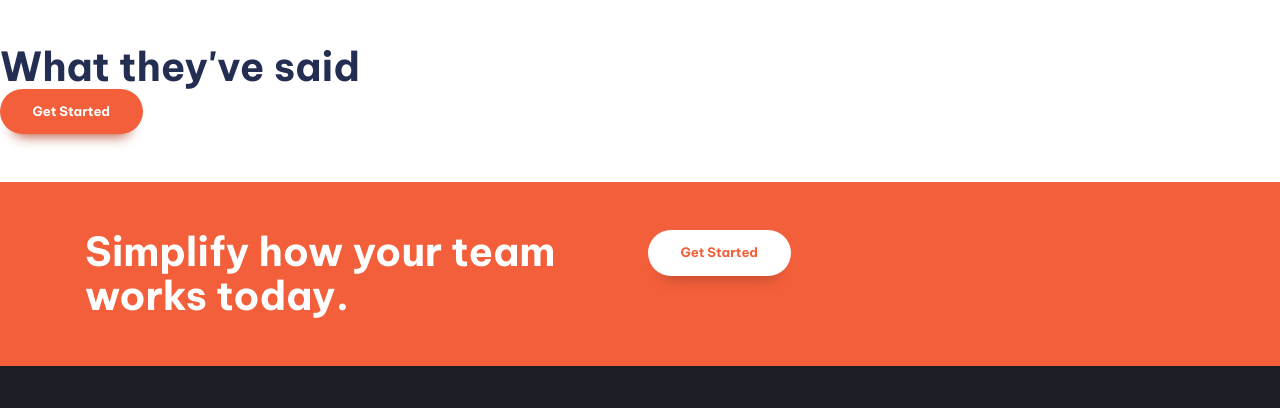
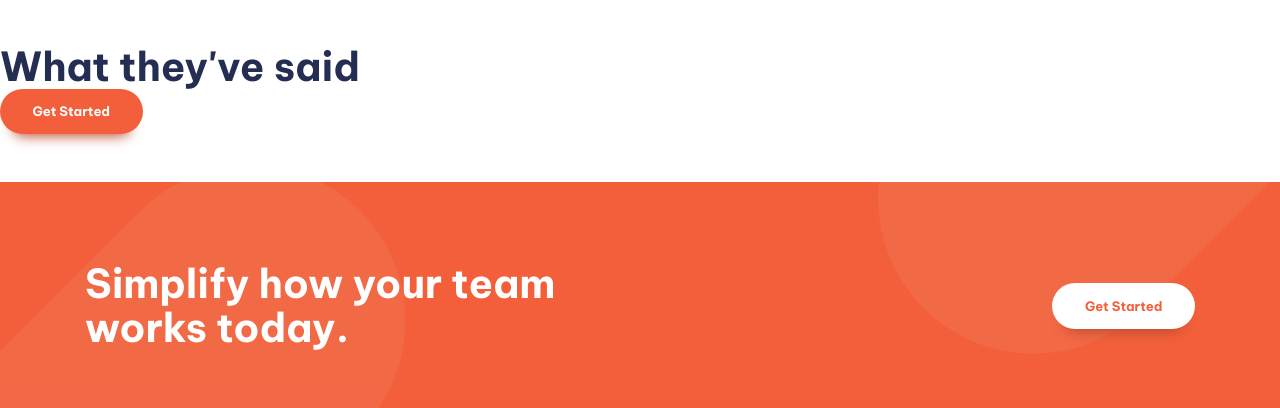
Before and after one commit to Valaeraa/manage-landing-page, a website built with Vite: page index.html in a window 1280 px wide. Shown: the part 1389-1797 px from the top of the page. Built offline with nearby package versions, Linux system fonts and the light colour scheme.

Commit message:
Stylized CTA section

```diff
--- a/index.html
+++ b/index.html
@@ -142,15 +142,15 @@
         <button class="button">Get Started</button>
       </section>
 
-      <section class="cta | bg-accent-400 text-neutral-100 padding-block-700">
+      <section class="cta | bg-accent-400 text-neutral-100 padding-block-900">
         <div class="container">
-          <div class="even-columns">
+          <div class="even-columns vertical-align-center">
             <div>
               <p class="fs-secondary-heading fw-bold">
                 Simplify how your team works today.
               </p>
             </div>
-            <div>
+            <div class="justify-self-end-md">
               <button class="button" data-type="inverted">Get Started</button>
             </div>
           </div>
--- a/style.css
+++ b/style.css
@@ -268,14 +268,31 @@ p[data-width="wide"] {
 
 /* End of navigation */
 
-.attribution {
-  font-size: 11px;
+/* CTA */
+
+.cta {
+  position: relative;
+  isolation: isolate;
   text-align: center;
 }
 
-.attribution a {
-  color: hsl(228, 45%, 44%);
+@media (min-width: 50em) {
+  .cta {
+    text-align: left;
+  }
 }
+
+.cta::before {
+  content: "";
+  position: absolute;
+  z-index: -1;
+  inset: 0;
+  background-image: url("./images/bg-simplify-section-desktop.svg");
+  background-repeat: no-repeat;
+  background-position: bottom;
+}
+
+/* End of CTA */
 
 /* Utility classes */
 
@@ -375,13 +392,21 @@ p[data-width="wide"] {
   margin-inline: auto;
 }
 
-:where(.flow :not(:first-child)) {
-  margin-top: var(--flow-spacer, 3em);
-}
-
 .even-columns {
   display: grid;
   gap: 1rem;
+}
+
+.vertical-align-center {
+  align-items: center;
+}
+
+.justify-self-end {
+  justify-self: end;
+}
+
+:where(.flow :not(:first-child)) {
+  margin-top: var(--flow-spacer, 3em);
 }
 
 @media (min-width: 50em) {
@@ -393,6 +418,19 @@ p[data-width="wide"] {
     grid-auto-flow: column;
     grid-auto-columns: 1fr;
   }
+
+  .justify-self-end-md {
+    justify-self: end;
+  }
 }
 
 /* End of utility classes */
+
+.attribution {
+  font-size: 11px;
+  text-align: center;
+}
+
+.attribution a {
+  color: hsl(228, 45%, 44%);
+}
```
